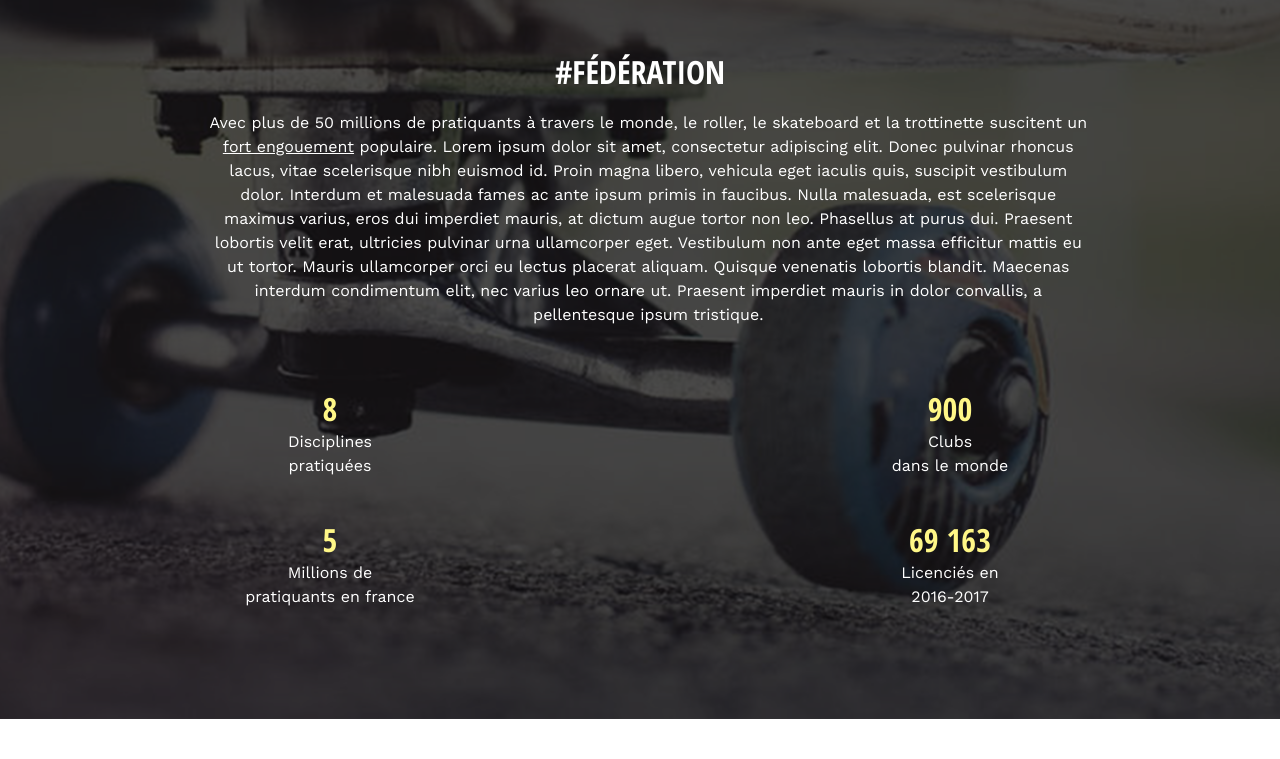
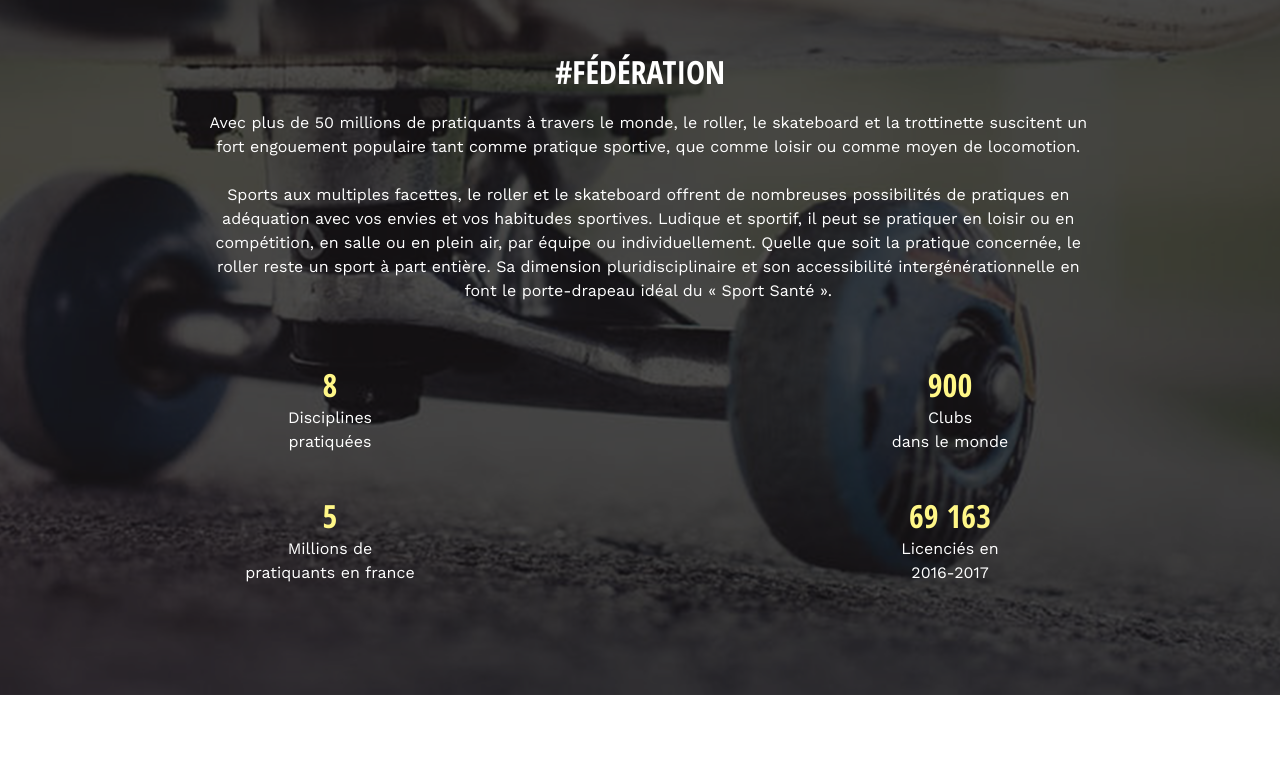
Before and after one commit to AoH95/FFRoller, a Symfony app: template templates/default.html.twig in a window 1280 px wide. Shown: the part 80-839 px from the top of the page. Run offline with Twig, Linux system fonts and the light colour scheme; the template is opened without the code that fills it, so the values that code supplies are empty; some libraries are stand-ins or nearby versions.

Commit message:
correction orth043

```diff
--- a/templates/default.html.twig
+++ b/templates/default.html.twig
@@ -16,8 +16,11 @@
         <h1>#Fédération</h1>
         <br/>
         <p class="col-10 col-xs-12">
-            Avec plus de 50 millions de pratiquants à travers le monde, le roller, le skateboard et la trottinette suscitent un <u>fort engouement</u> populaire.
-            Lorem ipsum dolor sit amet, consectetur adipiscing elit. Donec pulvinar rhoncus lacus, vitae scelerisque nibh euismod id. Proin magna libero, vehicula eget iaculis quis, suscipit vestibulum dolor. Interdum et malesuada fames ac ante ipsum primis in faucibus. Nulla malesuada, est scelerisque maximus varius, eros dui imperdiet mauris, at dictum augue tortor non leo. Phasellus at purus dui. Praesent lobortis velit erat, ultricies pulvinar urna ullamcorper eget. Vestibulum non ante eget massa efficitur mattis eu ut tortor. Mauris ullamcorper orci eu lectus placerat aliquam. Quisque venenatis lobortis blandit. Maecenas interdum condimentum elit, nec varius leo ornare ut. Praesent imperdiet mauris in dolor convallis, a pellentesque ipsum tristique.
+            Avec plus de 50 millions de pratiquants à travers le monde, le roller, le skateboard et la trottinette suscitent un fort engouement populaire tant comme pratique sportive, que comme loisir ou comme moyen de locomotion.
+            <br/><br/>
+            Sports aux multiples facettes, le roller et le skateboard offrent de nombreuses possibilités de pratiques en adéquation avec vos envies et vos habitudes sportives.
+Ludique et sportif, il peut se pratiquer en loisir ou en compétition, en salle ou en plein air, par équipe ou individuellement. Quelle que soit la pratique concernée, le roller reste un sport à part entière. Sa dimension pluridisciplinaire et son accessibilité intergénérationnelle en font le porte-drapeau idéal du « Sport Santé ».
+
         </p>
         <div class="col-12 conteneur_fed">
             <div class="col-3 bloc_fed">
```
